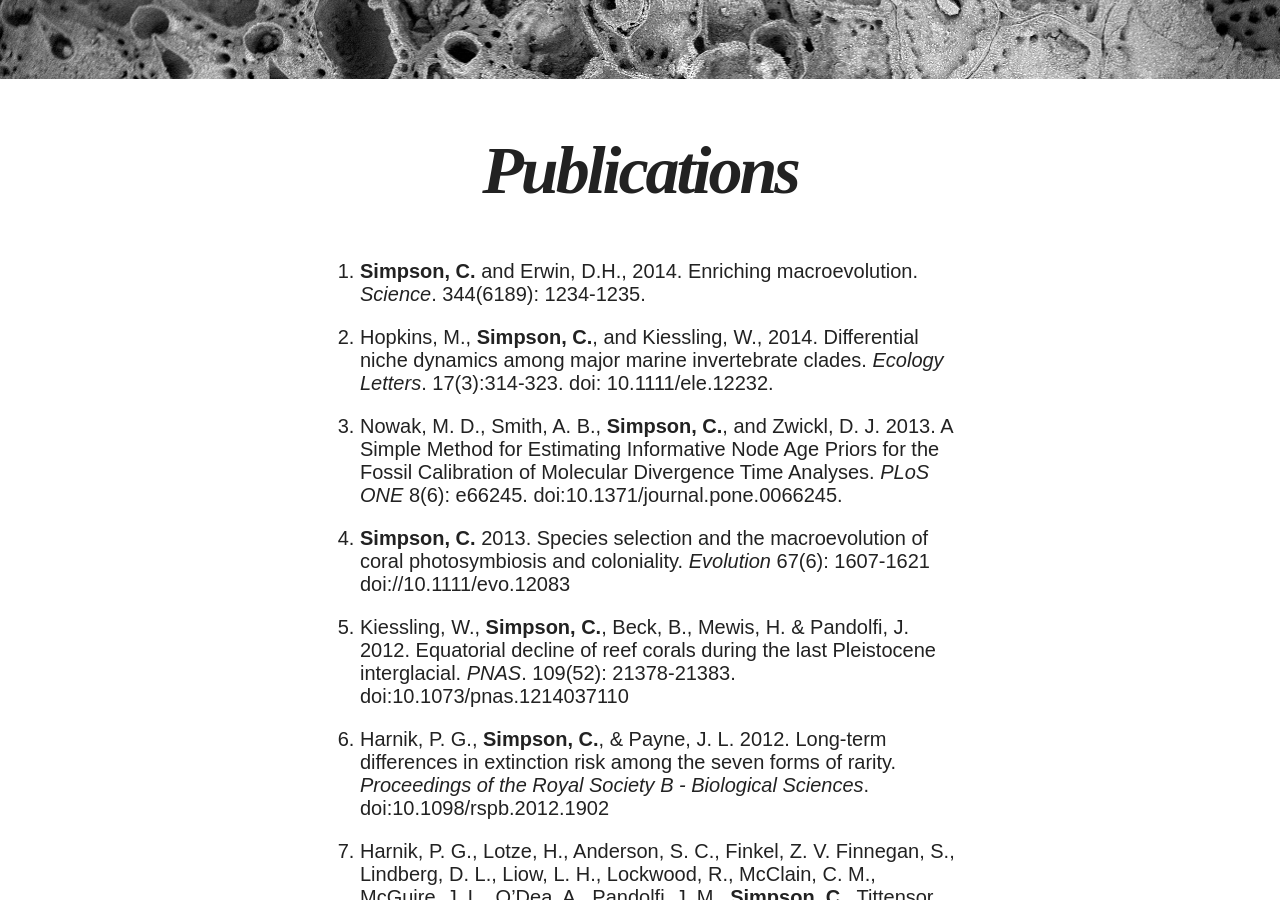
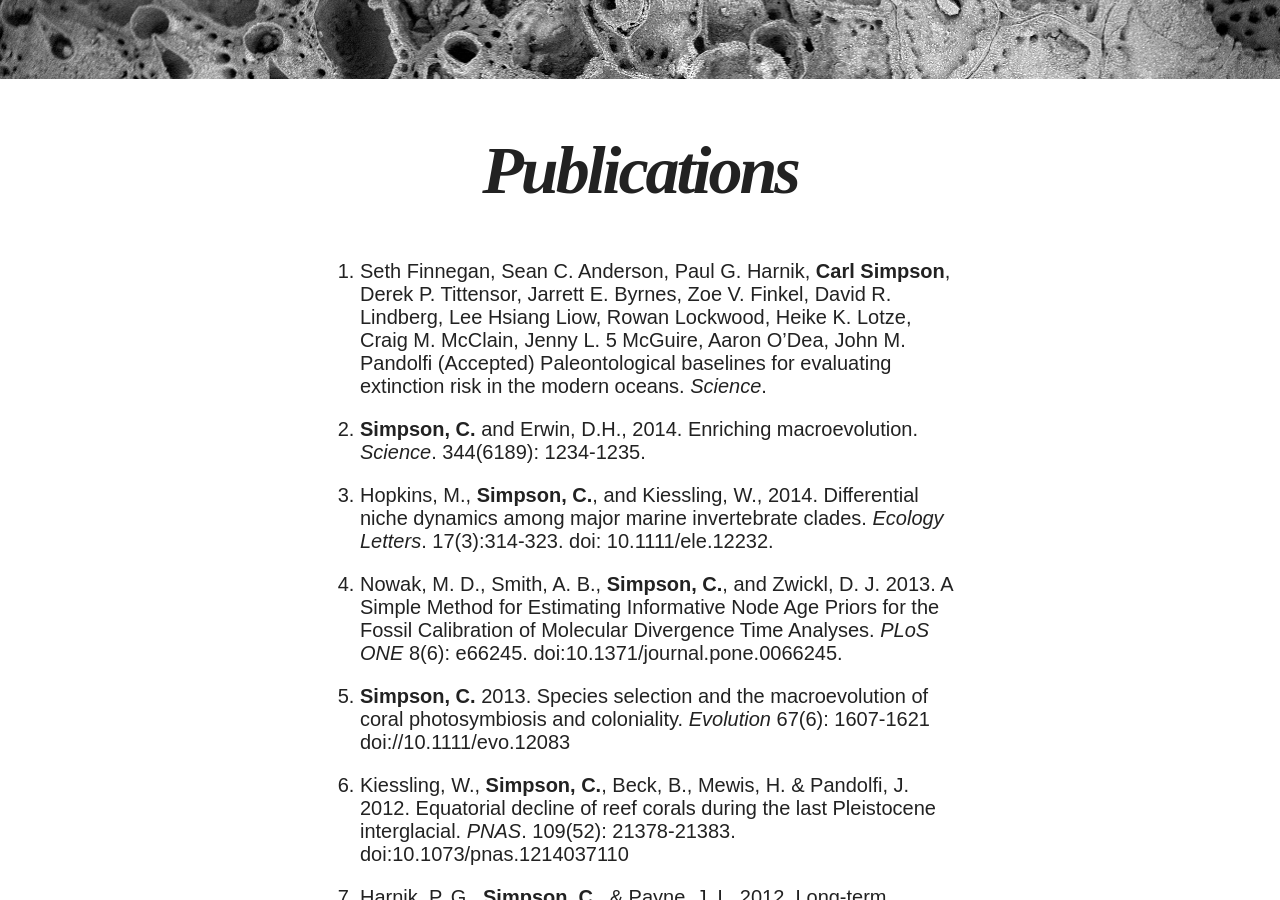
Before and after one commit to simpson-carl/simpson-carl.github.io, a Jekyll site: the page built from publications.md, in a window 1280 px wide and 900 px high, scrolled down 430 px. Built offline with Jekyll 4.4.1, drawn with Linux system fonts in a browser that asks for light colours; nearby versions of some CDN libraries; Markdown is read by kramdown in place of the engine named in the settings.

Commit message:
new pub
Map

```diff
--- a/publications.md
+++ b/publications.md
@@ -7,7 +7,9 @@ modified: 2013-09-23
 image:
      feature: overgrowth.jpg
 ---
-1. **Simpson, C.** and Erwin, D.H., 2014. Enriching macroevolution. *Science*. 344(6189): 1234-1235.
+1. Seth Finnegan, Sean C. Anderson, Paul G. Harnik, **Carl Simpson**, Derek P. Tittensor, Jarrett E. Byrnes, Zoe V. Finkel, David R. Lindberg, Lee Hsiang Liow, Rowan Lockwood, Heike K. Lotze, Craig M. McClain, Jenny L. 5 McGuire, Aaron O’Dea, John M. Pandolfi (Accepted) Paleontological baselines for evaluating extinction risk in the modern oceans. *Science*.
+
+2. **Simpson, C.** and Erwin, D.H., 2014. Enriching macroevolution. *Science*. 344(6189): 1234-1235.
 
 11. Hopkins, M., **Simpson, C.**, and Kiessling, W., 2014. Differential niche dynamics among major marine invertebrate clades. *Ecology Letters*. 17(3):314-323. doi: 10.1111/ele.12232.
 
```
